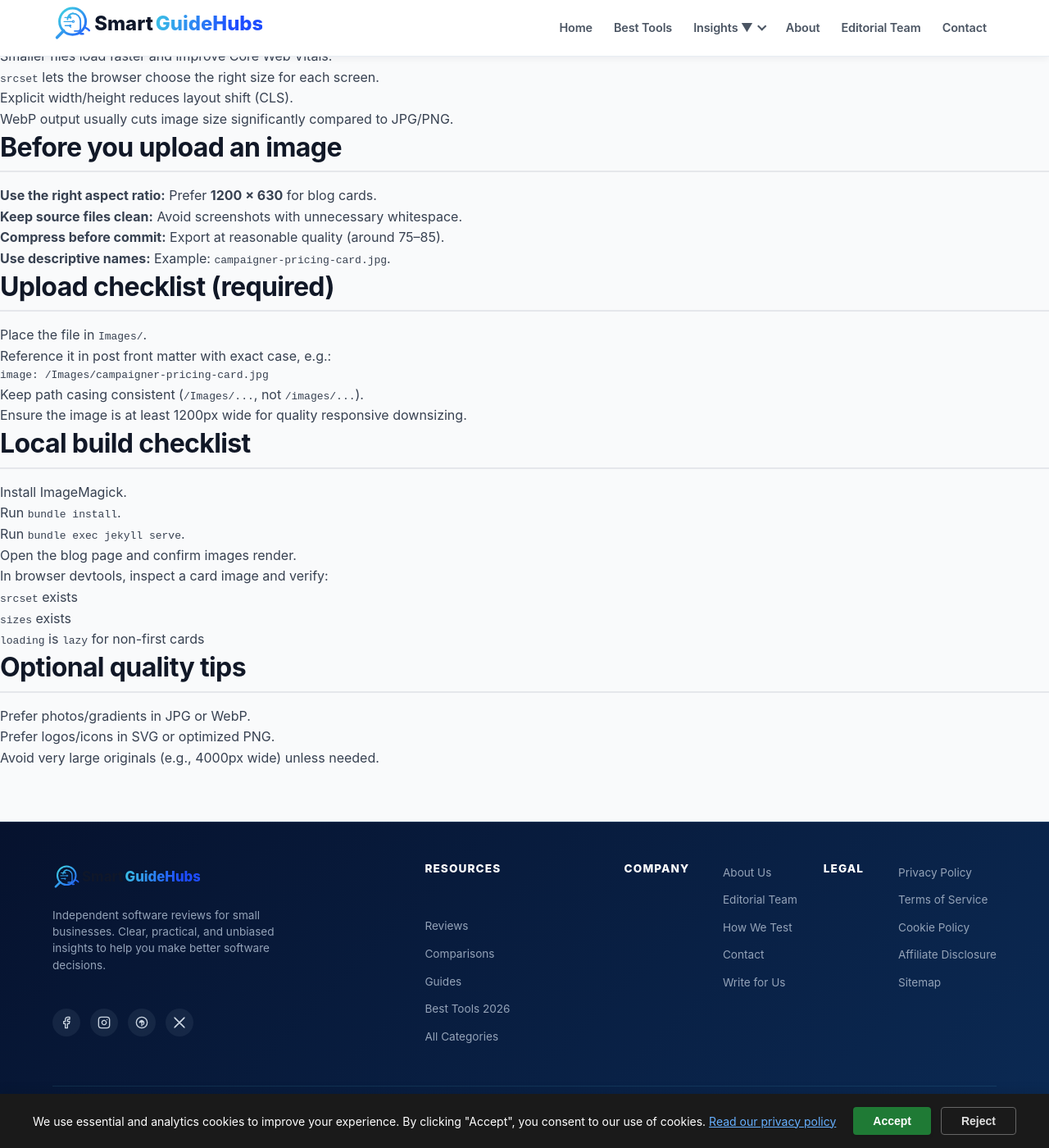
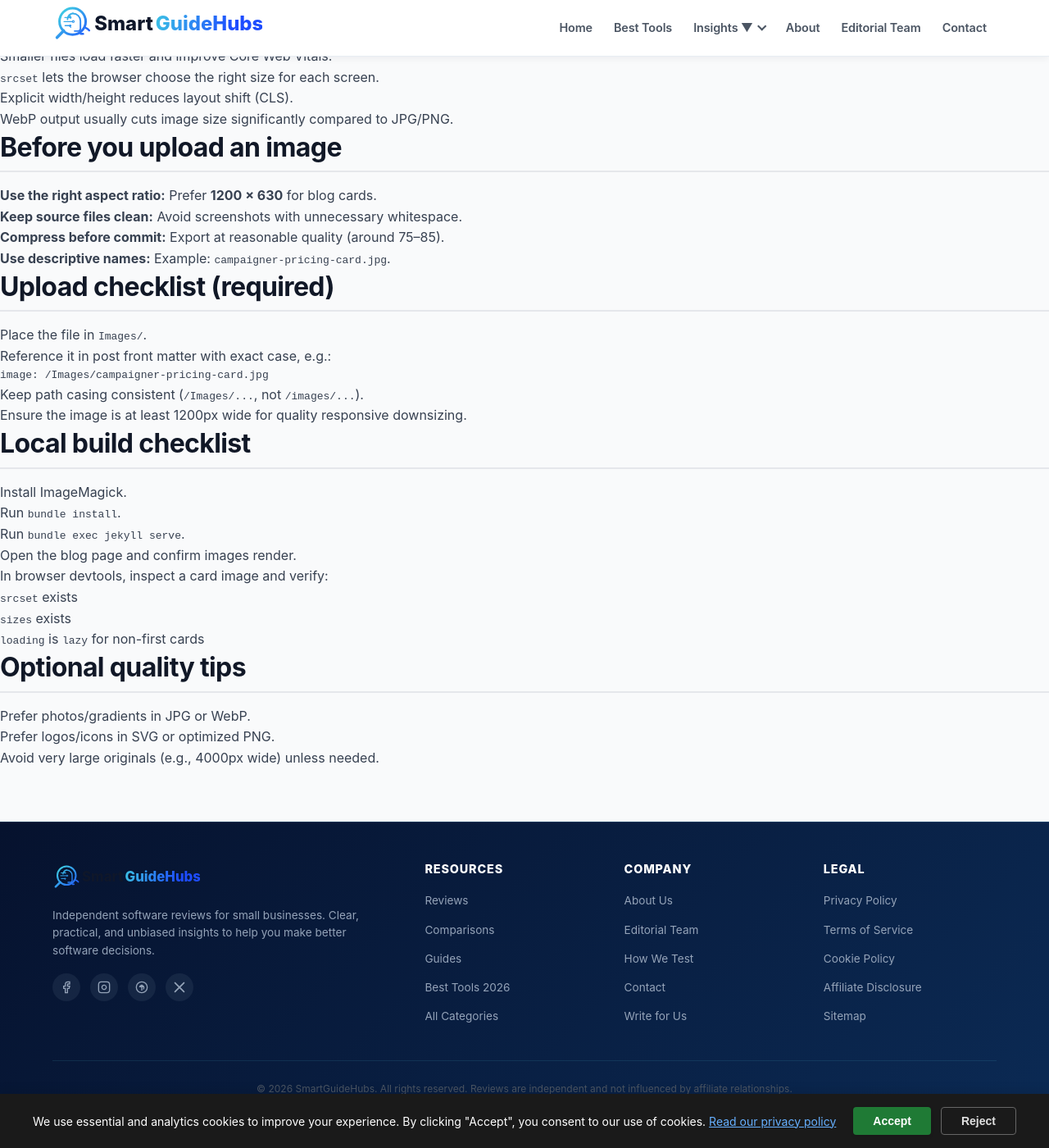
Before and after one commit to Yanniga01/gilliansperkin.github.io, a Jekyll site: the page built from IMAGE_UPLOAD_GUIDE.md, in a window 1280 px wide and 1400 px high, scrolled down 249 px. Shown: the whole window at 82% size. Built offline with Jekyll 4.4.1, drawn with Linux system fonts in a browser that asks for light colours; our own code applies the rules of GitHub Pages for plain Markdown files.

Commit message:
Update footer.html

```diff
--- a/_includes/footer.html
+++ b/_includes/footer.html
@@ -1,30 +1,31 @@
 <footer class="site-footer">
   <div class="footer-container">
-    <div class="footer-grid">
-      <!-- Brand Column -->
-      <div class="footer-brand">
+    <!-- Main Footer Content -->
+    <div class="footer-content">
+      <!-- Column 1: Brand -->
+      <div class="footer-col footer-col-brand">
         <div class="footer-logo">
           <img src="/assets/branding/sgh-logo.svg" alt="SmartGuideHubs" class="footer-logo-img">
         </div>
-        <p class="footer-tagline">Independent software reviews for small businesses. Clear, practical, and unbiased insights to help you make better software decisions.</p>
+        <p class="footer-description">Independent software reviews for small businesses. Clear, practical, and unbiased insights to help you make better software decisions.</p>
         <div class="footer-social">
           <a href="https://facebook.com/smartguidehubs" target="_blank" rel="noopener noreferrer" aria-label="Facebook" class="social-icon">
-            <svg width="18" height="18" viewBox="0 0 24 24" fill="none" stroke="currentColor" stroke-width="2" stroke-linecap="round" stroke-linejoin="round"><path d="M18 2h-3a5 5 0 0 0-5 5v3H7v4h3v8h4v-8h3l1-4h-4V7a1 1 0 0 1 1-1h3z"/></svg>
+            <svg width="18" height="18" viewBox="0 0 24 24" fill="none" stroke="currentColor" stroke-width="2"><path d="M18 2h-3a5 5 0 0 0-5 5v3H7v4h3v8h4v-8h3l1-4h-4V7a1 1 0 0 1 1-1h3z"/></svg>
           </a>
           <a href="https://instagram.com/smartguidehubs" target="_blank" rel="noopener noreferrer" aria-label="Instagram" class="social-icon">
-            <svg width="18" height="18" viewBox="0 0 24 24" fill="none" stroke="currentColor" stroke-width="2" stroke-linecap="round" stroke-linejoin="round"><rect x="2" y="2" width="20" height="20" rx="5" ry="5"/><path d="M16 11.37A4 4 0 1 1 12.63 8 4 4 0 0 1 16 11.37z"/><line x1="17.5" y1="6.5" x2="17.51" y2="6.5"/></svg>
+            <svg width="18" height="18" viewBox="0 0 24 24" fill="none" stroke="currentColor" stroke-width="2"><rect x="2" y="2" width="20" height="20" rx="5" ry="5"/><path d="M16 11.37A4 4 0 1 1 12.63 8 4 4 0 0 1 16 11.37z"/><line x1="17.5" y1="6.5" x2="17.51" y2="6.5"/></svg>
           </a>
           <a href="https://pinterest.com/smartguidehubs" target="_blank" rel="noopener noreferrer" aria-label="Pinterest" class="social-icon">
-            <svg width="18" height="18" viewBox="0 0 24 24" fill="none" stroke="currentColor" stroke-width="2" stroke-linecap="round" stroke-linejoin="round"><path d="M8 12a4 4 0 1 1 6.5 3.6M12 2a10 10 0 1 0 10 10A10 10 0 0 0 12 2z"/><path d="M12 12v6"/><path d="M12 8l-2 3h4l-2-3z"/></svg>
+            <svg width="18" height="18" viewBox="0 0 24 24" fill="none" stroke="currentColor" stroke-width="2"><path d="M8 12a4 4 0 1 1 6.5 3.6M12 2a10 10 0 1 0 10 10A10 10 0 0 0 12 2z"/><path d="M12 12v6"/><path d="M12 8l-2 3h4l-2-3z"/></svg>
           </a>
           <a href="https://twitter.com/smartguidehubs" target="_blank" rel="noopener noreferrer" aria-label="X (Twitter)" class="social-icon">
-            <svg width="18" height="18" viewBox="0 0 24 24" fill="none" stroke="currentColor" stroke-width="2" stroke-linecap="round" stroke-linejoin="round"><path d="M4 4l11.733 11.733M20 4L8.267 15.733M4 20l5.267-5.267M20 20l-5.267-5.267"/><line x1="3" y1="3" x2="21" y2="21"/><line x1="3" y1="21" x2="21" y2="3"/></svg>
+            <svg width="18" height="18" viewBox="0 0 24 24" fill="none" stroke="currentColor" stroke-width="2"><path d="M4 4l11.733 11.733M20 4L8.267 15.733M4 20l5.267-5.267M20 20l-5.267-5.267"/><line x1="3" y1="3" x2="21" y2="21"/><line x1="3" y1="21" x2="21" y2="3"/></svg>
           </a>
         </div>
       </div>
 
-      <!-- Resources Column -->
-      <div class="footer-links">
+      <!-- Column 2: Resources -->
+      <div class="footer-col">
         <h4>Resources</h4>
         <ul>
           <li><a href="/reviews/">Reviews</a></li>
@@ -35,8 +36,8 @@
         </ul>
       </div>
 
-      <!-- Company Column -->
-      <div class="footer-links">
+      <!-- Column 3: Company -->
+      <div class="footer-col">
         <h4>Company</h4>
         <ul>
           <li><a href="/about/">About Us</a></li>
@@ -47,8 +48,8 @@
         </ul>
       </div>
 
-      <!-- Legal Column -->
-      <div class="footer-links">
+      <!-- Column 4: Legal -->
+      <div class="footer-col">
         <h4>Legal</h4>
         <ul>
           <li><a href="/privacy/">Privacy Policy</a></li>
@@ -60,6 +61,7 @@
       </div>
     </div>
 
+    <!-- Footer Bottom -->
     <div class="footer-bottom">
       <p>&copy; {{ site.time | date: "%Y" }} SmartGuideHubs. All rights reserved. Reviews are independent and not influenced by affiliate relationships.</p>
     </div>
@@ -68,15 +70,14 @@
 
 <style>
 /* ============================================================
-   Site Footer – Professional, Clean, Matches SmartGuideHubs
+   Site Footer – Complete Professional Design
    ============================================================ */
 
 .site-footer {
   background: linear-gradient(135deg, #06122e 0%, #0b2a54 100%);
-  color: #cbd5e1;
   margin-top: 4rem;
   padding: 3rem 0 2rem;
-  border-top: 1px solid rgba(103, 232, 249, 0.1);
+  border-top: 1px solid rgba(34, 211, 238, 0.12);
   font-family: -apple-system, BlinkMacSystemFont, 'Segoe UI', Roboto, 'Helvetica Neue', Arial, sans-serif;
 }
 
@@ -86,19 +87,26 @@
   padding: 0 1.5rem;
 }
 
-/* Footer Grid – 4 columns */
-.footer-grid {
+/* 4-Column Grid */
+.footer-content {
   display: grid;
   grid-template-columns: 2fr 1fr 1fr 1fr;
   gap: 2rem;
-  margin-bottom: 2.5rem;
+  margin-bottom: 2rem;
 }
 
-/* Brand Column */
-.footer-brand {
-  display: flex;
-  flex-direction: column;
-  gap: 1rem;
+/* Column Styles */
+.footer-col {
+  min-width: 0;
+}
+
+.footer-col-brand {
+  padding-right: 1rem;
+}
+
+/* Logo */
+.footer-logo {
+  margin-bottom: 1rem;
 }
 
 .footer-logo-img {
@@ -107,12 +115,12 @@
   display: block;
 }
 
-.footer-tagline {
+/* Description */
+.footer-description {
   font-size: 0.85rem;
   line-height: 1.6;
   color: #94a3b8;
-  margin: 0;
-  max-width: 280px;
+  margin: 0 0 1rem 0;
 }
 
 /* Social Icons */
@@ -120,7 +128,7 @@
   display: flex;
   gap: 0.75rem;
   align-items: center;
-  margin-top: 0.5rem;
+  flex-wrap: wrap;
 }
 
 .social-icon {
@@ -133,6 +141,7 @@
   background: rgba(148, 163, 184, 0.1);
   color: #cbd5e1;
   transition: all 0.2s ease;
+  text-decoration: none;
 }
 
 .social-icon svg {
@@ -147,34 +156,35 @@
   transform: translateY(-2px);
 }
 
-/* Link Columns */
-.footer-links h4 {
-  font-size: 0.85rem;
+/* Link Headings */
+.footer-col h4 {
+  font-size: 0.9rem;
   font-weight: 800;
   text-transform: uppercase;
-  letter-spacing: 0.08em;
-  color: #fff;
+  letter-spacing: 0.06em;
+  color: #ffffff;
   margin: 0 0 1rem 0;
 }
 
-.footer-links ul {
+/* Link Lists */
+.footer-col ul {
   list-style: none;
   padding: 0;
   margin: 0;
 }
 
-.footer-links li {
-  margin-bottom: 0.5rem;
+.footer-col li {
+  margin-bottom: 0.6rem;
 }
 
-.footer-links a {
+.footer-col a {
   color: #94a3b8;
   text-decoration: none;
   font-size: 0.85rem;
   transition: color 0.15s ease;
 }
 
-.footer-links a:hover {
+.footer-col a:hover {
   color: #67e8f9;
 }
 
@@ -192,12 +202,18 @@
 }
 
 /* ============================================================
-   Responsive
+   Responsive Breakpoints
    ============================================================ */
+
 @media (max-width: 1024px) {
-  .footer-grid {
+  .footer-content {
     grid-template-columns: repeat(2, 1fr);
     gap: 2rem;
+  }
+
+  .footer-col-brand {
+    grid-column: span 2;
+    padding-right: 0;
   }
 }
 
@@ -206,26 +222,34 @@
     padding: 0 1rem;
   }
 
-  .footer-grid {
+  .footer-content {
     grid-template-columns: 1fr;
     gap: 1.5rem;
-    text-align: center;
   }
 
-  .footer-brand {
+  .footer-col-brand {
+    grid-column: span 1;
+    text-align: center;
     align-items: center;
-    text-align: center;
   }
 
-  .footer-tagline {
-    max-width: 100%;
+  .footer-logo-img {
+    margin: 0 auto;
+  }
+
+  .footer-description {
+    text-align: center;
   }
 
   .footer-social {
     justify-content: center;
   }
 
-  .footer-links h4 {
+  .footer-col {
+    text-align: center;
+  }
+
+  .footer-col h4 {
     margin-bottom: 0.75rem;
   }
 
```
